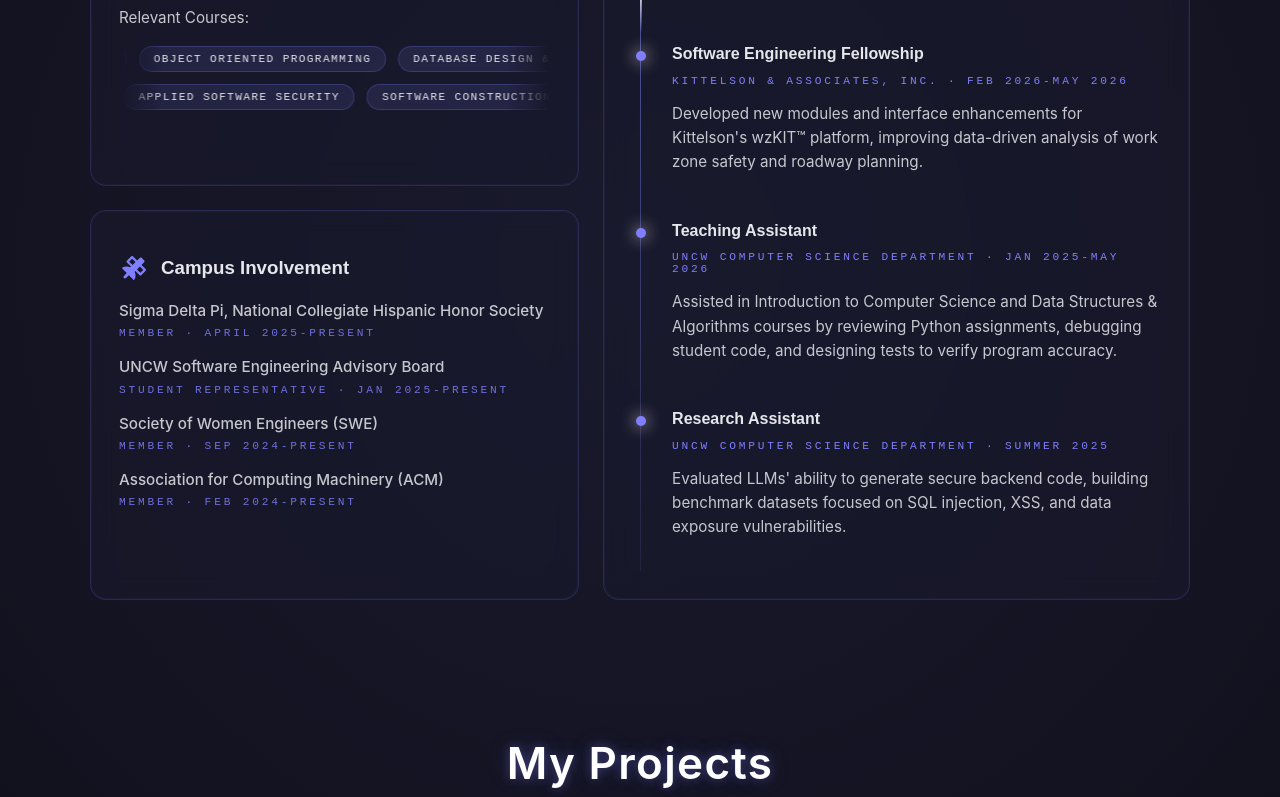
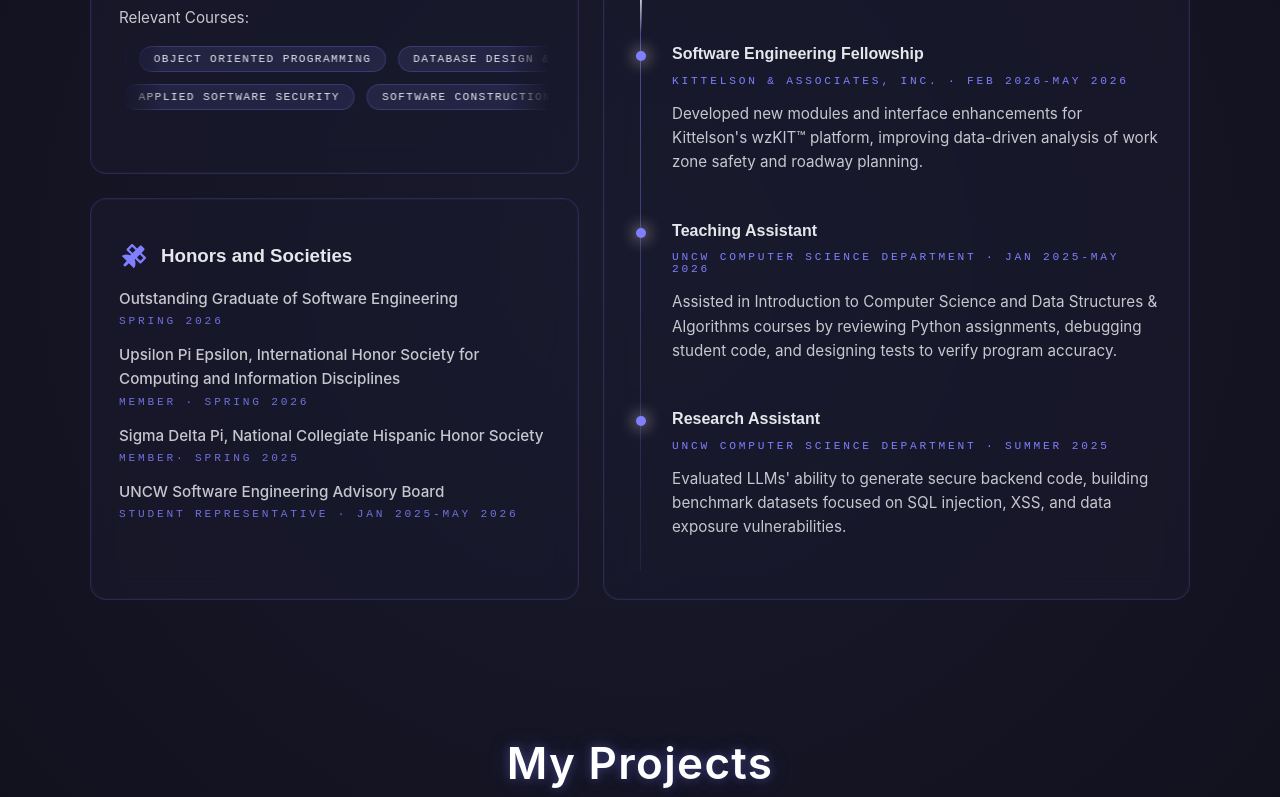
Before and after one commit to mika-collins/mika-collins.github.io, a React (Vite) app: page / in a window 1280 px wide. Shown: the part 1627-2424 px from the top of the page. Built offline with nearby package versions, Linux system fonts and the light colour scheme; no server answers.

Commit message:
fix: update campus involvement section in English and Spanish translations

```diff
--- a/src/i18n/en.ts
+++ b/src/i18n/en.ts
@@ -85,23 +85,23 @@ const en = {
 
       // Campus Involvement subsection
       societies: {
-        label: "Campus Involvement",
+        label: "Honors and Societies",
         list: [
           {
+            org: "Outstanding Graduate of Software Engineering",
+            role: "Spring 2026"
+          },
+          {
+            org: "Upsilon Pi Epsilon, International Honor Society for Computing and Information Disciplines",
+            role: "Member · Spring 2026"
+          },
+          {
             org: "Sigma Delta Pi, National Collegiate Hispanic Honor Society",
-            role: "Member · April 2025-Present"
+            role: "Member· Spring 2025"
           },
           {
             org: "UNCW Software Engineering Advisory Board",
-            role: "Student Representative  · Jan 2025-Present"
-          },
-          {
-            org: "Society of Women Engineers (SWE)",
-            role: "Member · Sep 2024-Present"
-          },
-          {
-            org: "Association for Computing Machinery (ACM)",
-            role: "Member · Feb 2024-Present"
+            role: "Student Representative  · Jan 2025-May 2026"
           },
         ]
       }
--- a/src/i18n/es.ts
+++ b/src/i18n/es.ts
@@ -85,23 +85,23 @@ const es = {
 
       // Campus Involvement subsection
       societies: {
-        label: "Participación en el Campus",
+        label: "Honores y Sociedades",
         list: [
           {
-            org: "Sigma Delta Pi, Sociedad Nacional Universitaria Hispana de Honor",
-            role: "Miembro · Abril 2025-Presente"
+            org: "Graduada Sobresaliente de Ingeniería de Software",
+            role: "Primavera 2026"
+          },
+          {
+            org: "Upsilon Pi Epsilon, Sociedad Internacional de Honor para Computación y Disciplinas de Información",
+            role: "Miembro · Primavera 2026"
+          },
+          {
+            org: "Sigma Delta Pi, Sociedad Nacional de Honor para Estudiantes Hispanos",
+            role: "Miembro· Primavera 2025"
           },
           {
             org: "Consejo Asesor de Ingeniería de Software de UNCW",
-            role: "Representante Estudiantil  · Ene 2025-Presente"
-          },
-          {
-            org: "Sociedad de Mujeres Ingenieras (SWE)",
-            role: "Miembro · Sep 2024-Presente"
-          },
-          {
-            org: "Asociación para la Maquinaria de Computación (ACM)",
-            role: "Miembro · Feb 2024-Presente"
+            role: "Representante Estudiantil  · Ene 2025-Mayo 2026"
           },
         ]
       }
```
